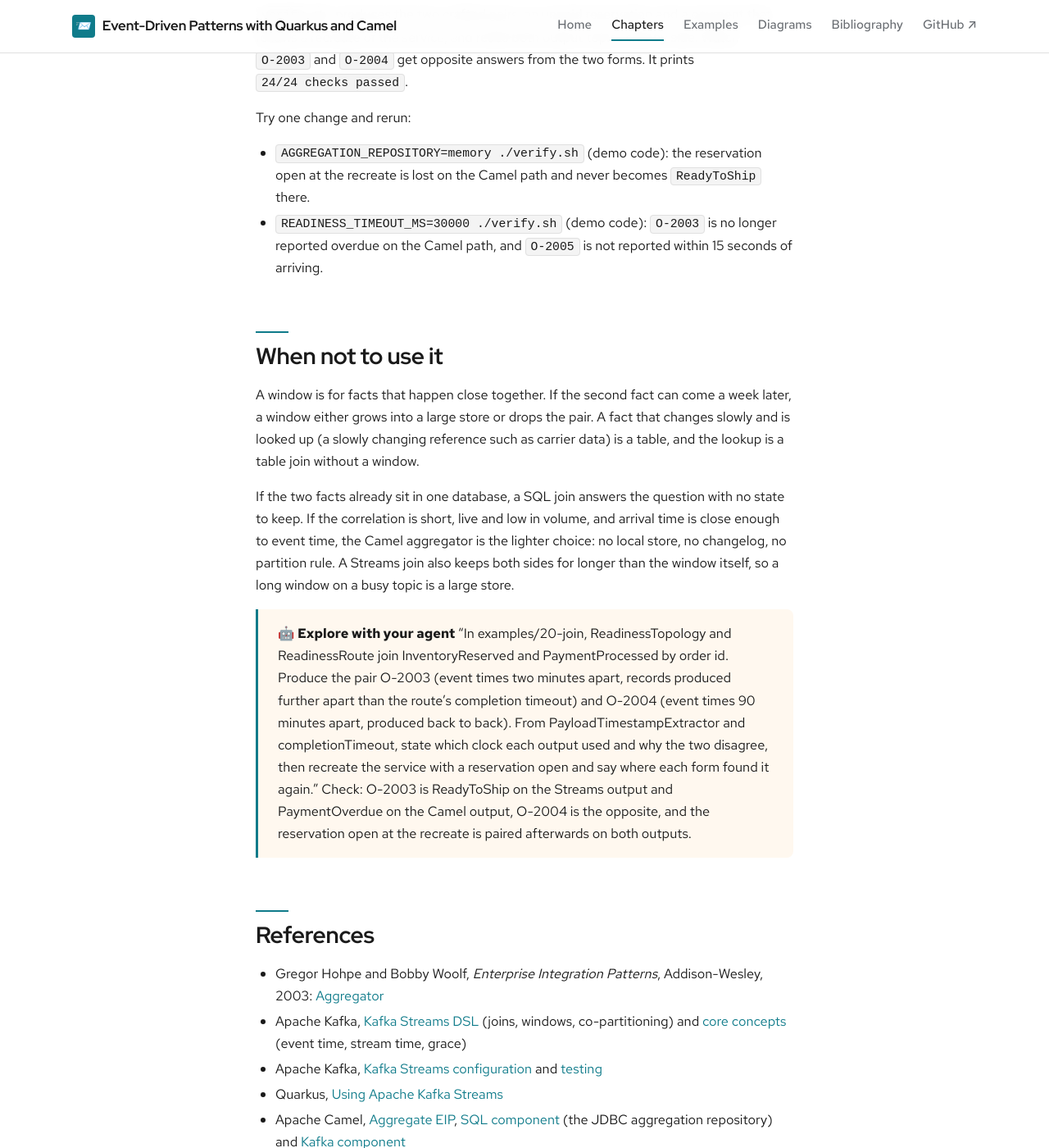
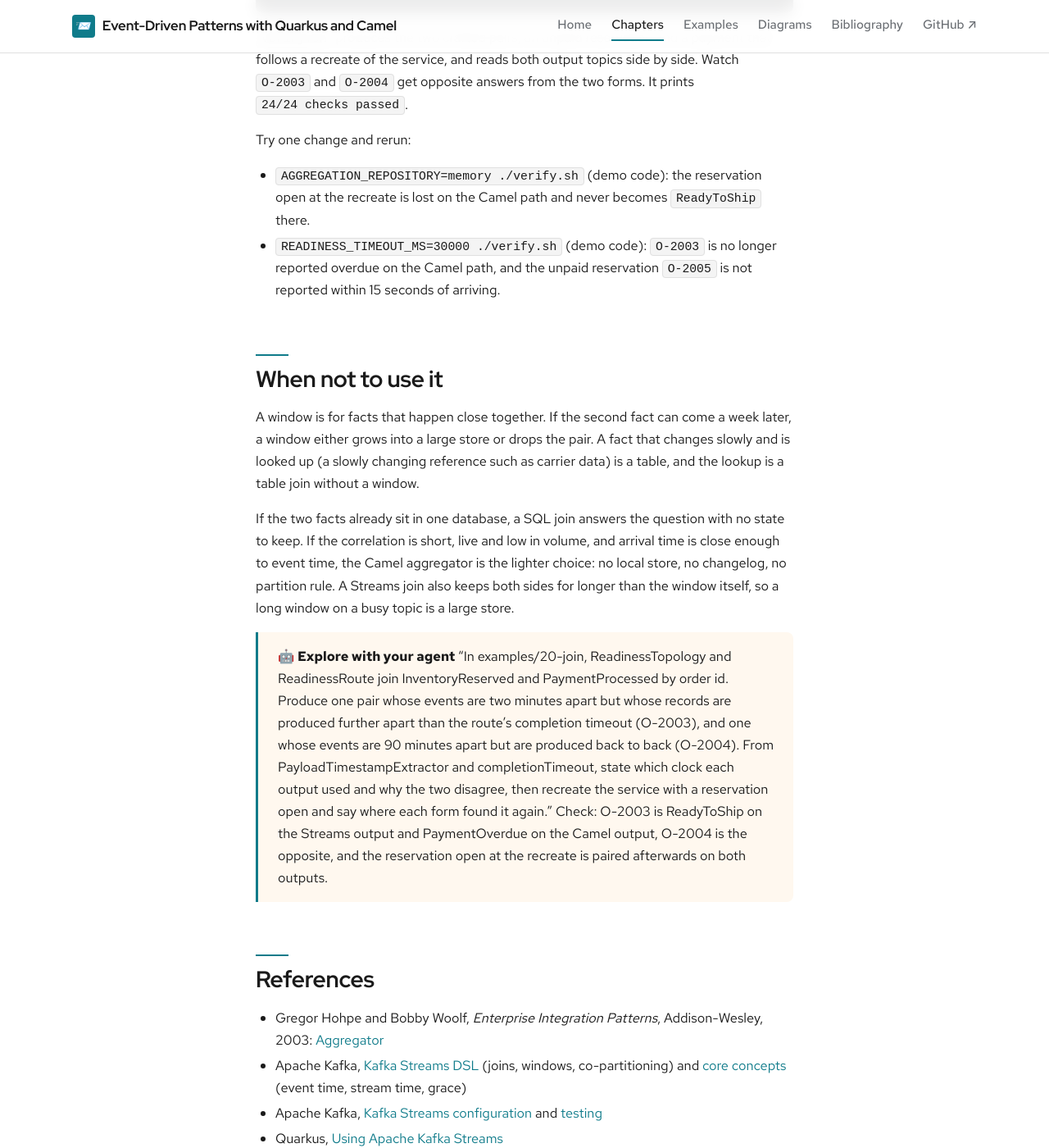
Before and after one commit to patterncatalyst/event-driven-patterns-with-quarkus-and-camel, a Jekyll site: the page built from _docs/20-join.md, in a window 1280 px wide and 1400 px high, scrolled down 7179 px. Shown: the whole window at 82% size. Built offline with Jekyll 4.4.1, drawn with Linux system fonts in a browser that asks for light colours; some web fonts are replaced; some of the changed text lies outside the part shown.

Commit message:
docs(r16): readability pass, Part 4 (ch20, ch23)
ch20: reorder the AI callout and the body so the distinguishing behaviour
leads and the O-2003/O-2004 labels follow in parentheses; name O-2005 as
the unpaid reservation. ch23: connect the bare (Richardson) name-drop.
ch19/21/22/24 and all Part 4 READMEs verified clean. No numbers, IDs or
callout forms changed.

```diff
--- a/_docs/20-join.md
+++ b/_docs/20-join.md
@@ -78,7 +78,7 @@ Camel never reads `occurredAt`. The completion timeout is the time a group has b
 
 {% include excalidraw.html file="20-event-vs-arrival-time" alt="O-2003 has event times two minutes apart and arrives more than the 10 second timeout apart, so Kafka Streams matches it and the Camel aggregator, with a 10 second timeout, emits PaymentOverdue first; O-2004 has event times 90 minutes apart and arrives back to back, so Kafka Streams emits PaymentOverdue and the Camel aggregator matches it" caption="Figure 20.2: Two clocks, two answers, in opposite directions" %}
 
-`O-2003` is reserved at 09:10 and paid at 09:12 in event time, and the two records are produced more than the 10 second timeout apart. Streams matches it. The Camel group times out first and emits `PaymentOverdue`; the payment then arrives alone and is ignored. `O-2004` is reserved at 09:20 and paid at 10:50, a replayed payment, and the two records are produced back to back. Streams sees 90 minutes and emits `PaymentOverdue`. Camel sees both facts together and emits `ReadyToShip`.
+One pair is reserved at 09:10 and paid at 09:12 in event time, two minutes apart, but its two records are produced more than the 10 second timeout apart (`O-2003`). Streams matches it. The Camel group times out first and emits `PaymentOverdue`; the payment then arrives alone and is ignored. The other pair is reserved at 09:20 and paid at 10:50 in event time, 90 minutes apart, but its records are produced back to back (`O-2004`), the payment a replay. Streams sees 90 minutes and emits `PaymentOverdue`. Camel sees both facts together and emits `ReadyToShip`.
 
 The question is which clock the business rule means. "Payment within 30 minutes of the reservation" is a statement about when things happened, and only the event-time form can keep it when records are late, replayed or backlogged. "Payment within 10 seconds of the reservation reaching this service" is a statement about the service, and the timeout is the direct form of it. A timeout chosen as a guess at the spread of arrival times is a third thing, and it moves the answer: a longer timeout makes `O-2003` match on the Camel path as well.
 
@@ -124,7 +124,7 @@ mvn -B verify
 Try one change and rerun:
 
 - `AGGREGATION_REPOSITORY=memory ./verify.sh` (demo code): the reservation open at the recreate is lost on the Camel path and never becomes `ReadyToShip` there.
-- `READINESS_TIMEOUT_MS=30000 ./verify.sh` (demo code): `O-2003` is no longer reported overdue on the Camel path, and `O-2005` is not reported within 15 seconds of arriving.
+- `READINESS_TIMEOUT_MS=30000 ./verify.sh` (demo code): `O-2003` is no longer reported overdue on the Camel path, and the unpaid reservation `O-2005` is not reported within 15 seconds of arriving.
 
 ## When not to use it
 
@@ -133,7 +133,7 @@ A window is for facts that happen close together. If the second fact can come a
 If the two facts already sit in one database, a SQL join answers the question with no state to keep. If the correlation is short, live and low in volume, and arrival time is close enough to event time, the Camel aggregator is the lighter choice: no local store, no changelog, no partition rule. A Streams join also keeps both sides for longer than the window itself, so a long window on a busy topic is a large store.
 
 > **🤖 Explore with your agent**
-> "In examples/20-join, ReadinessTopology and ReadinessRoute join InventoryReserved and PaymentProcessed by order id. Produce the pair O-2003 (event times two minutes apart, records produced further apart than the route's completion timeout) and O-2004 (event times 90 minutes apart, produced back to back). From PayloadTimestampExtractor and completionTimeout, state which clock each output used and why the two disagree, then recreate the service with a reservation open and say where each form found it again."
+> "In examples/20-join, ReadinessTopology and ReadinessRoute join InventoryReserved and PaymentProcessed by order id. Produce one pair whose events are two minutes apart but whose records are produced further apart than the route's completion timeout (O-2003), and one whose events are 90 minutes apart but are produced back to back (O-2004). From PayloadTimestampExtractor and completionTimeout, state which clock each output used and why the two disagree, then recreate the service with a reservation open and say where each form found it again."
 > Check: O-2003 is ReadyToShip on the Streams output and PaymentOverdue on the Camel output, O-2004 is the opposite, and the reservation open at the recreate is paired afterwards on both outputs.
 
 ## References
```
Also changed, not shown: _docs/23-orchestrated-sagas.md (+1 -1 lines).
